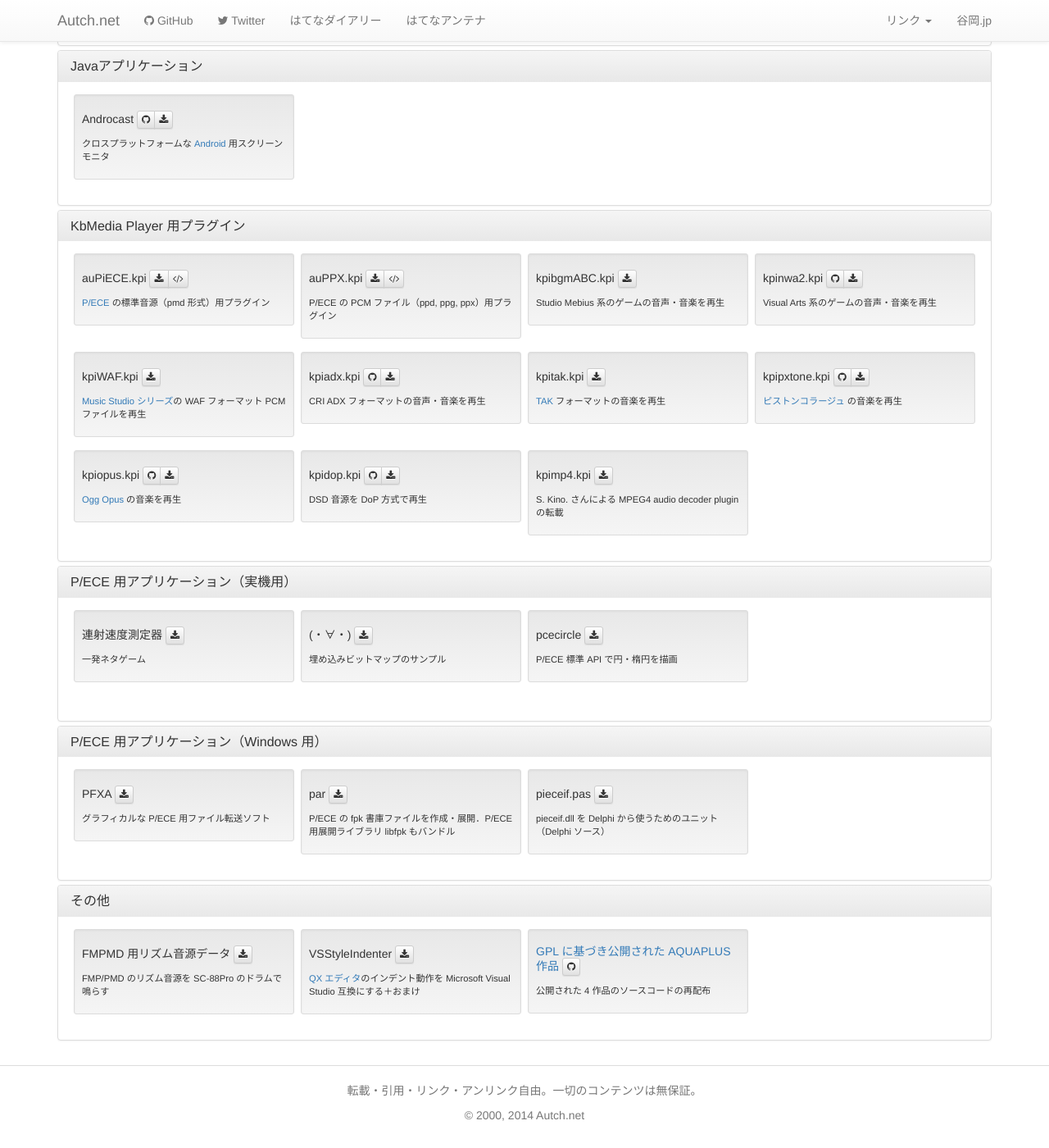
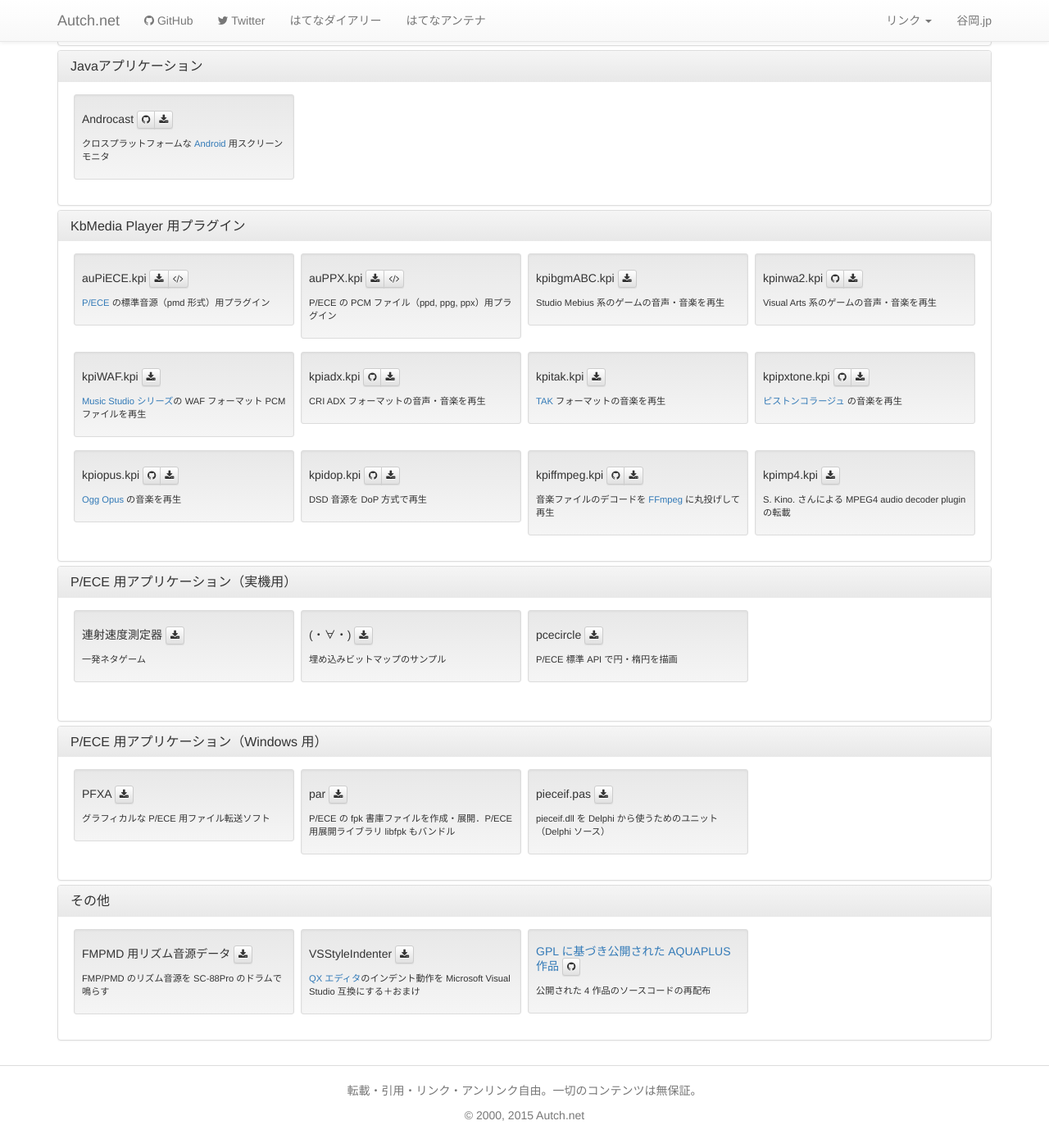
Before and after one commit to autch/autch.github.com, a Jekyll site: the page built from index.html, in a window 1280 px wide and 1400 px high, scrolled down 655 px. Shown: the whole window at 82% size. Built offline with Jekyll 4.4.1, drawn with Linux system fonts in a browser that asks for light colours; nearby versions of some CDN libraries; comment, search, counter and statistics services are not loaded.

Commit message:
kpiffmpeg.kpi リリース他

```diff
--- a/_data/downloads.yaml
+++ b/_data/downloads.yaml
@@ -52,6 +52,10 @@
       download: https://github.com/autch/kpidsd/releases/download/v1.0.0/kpidop_1.0.0.zip
       github: autch/kpidsd
       description: DSD 音源を DoP 方式で再生
+    - name: kpiffmpeg.kpi
+      download: https://github.com/autch/kpiffmpeg/releases/download/v1.0.0/kpiffmpeg_v1.0.0.zip
+      github: autch/kpiffmpeg
+      description: 音楽ファイルのデコードを <a href="http://www.ffmpeg.org/">FFmpeg</a> に丸投げして再生
     - name: kpimp4.kpi
       download: http://autch-online.autch.net/files/kpimp4103.cab
       description: S. Kino. さんによる MPEG4 audio decoder plugin の転載
--- a/_includes/github.html
+++ b/_includes/github.html
@@ -1 +1 @@
-<iframe allowtransparency="true" frameborder="0" scrolling="no" seamless="seamless" src="http://colmdoyle.github.io/gh-activity/gh-activity.html?user=autch&amp;type=user" width="300" height="400"></iframe>
+<iframe style="border: none;" src="http://colmdoyle.github.io/gh-activity/gh-activity.html?user=autch&amp;type=user" width="300" height="400"></iframe>
--- a/_layouts/default.html
+++ b/_layouts/default.html
@@ -2,9 +2,8 @@
 <html class="no-js">
   <head>
     <meta charset="utf-8">
-    <meta http-equiv="X-UA-Compatible" content="IE=edge,chrome=1">
+    <meta http-equiv="X-UA-Compatible" content="IE=edge">
     <title>{{page.title}}</title>
-    <meta name="description" content="">
     <meta name="viewport" content="width=device-width, initial-scale=1">
 
     <link rel="stylesheet" href="css/bootstrap.min.css">
@@ -56,7 +55,7 @@
     <footer class="autchnet-footer">
       <div class="container">
         <p>転載・引用・リンク・アンリンク自由。一切のコンテンツは無保証。</p>
-        <p>&copy; 2000, 2014 Autch.net</p>
+        <p>&copy; 2000, 2015 Autch.net</p>
       </div>
     </footer>
 
--- a/index.html
+++ b/index.html
@@ -19,25 +19,13 @@ layout: default
       <div class="panel-body">{% for item in category.items %}
         <div class="download-item col-xs-6 col-sm-3 col-md-3">
           <div class="well well-sm">
-            <h5>
-{% if item.link %}
-<a href="{{item.link}}">{{item.name}}</a>
-{% else %}
-{{item.name}}
-{% endif %}
-
-<div class="btn-group btn-group-xs" role="group" aria-label="...">
-{% if item.github %}
-<a href="https://github.com/{{item.github}}" class="btn btn-default" title="GitHub"><i class="fa fa-github"></i></a>
-{% endif %}
-{% if item.download %}
-<a href="{{item.download}}" class="btn btn-default" title="ダウンロード"><i class="fa fa-download"></i></a>
-{% endif %}
-{% if item.source %}
-<a href="{{item.source}}" class="btn btn-default" title="ソースコード"><i class="fa fa-code"></i></a>
-{% endif %}
-</div>
-</h5>
+            <h5>{% if item.link %}<a href="{{item.link}}">{{item.name}}</a>{% else %}{{item.name}}{% endif %}
+              <span class="btn-group btn-group-xs" role="group" aria-label="...">
+                {% if item.github %}<a href="https://github.com/{{item.github}}" class="btn btn-default" title="GitHub"><i class="fa fa-github"></i></a>{% endif %}
+                {% if item.download %}<a href="{{item.download}}" class="btn btn-default" title="ダウンロード"><i class="fa fa-download"></i></a>{% endif %}
+                {% if item.source %}<a href="{{item.source}}" class="btn btn-default" title="ソースコード"><i class="fa fa-code"></i></a>{% endif %}
+              </span>
+            </h5>
             <p>{{item.description}}</p>
           </div>
         </div>{% endfor %}
```
Also changed, not shown: _includes/hatena.html (+1 -1 lines).
